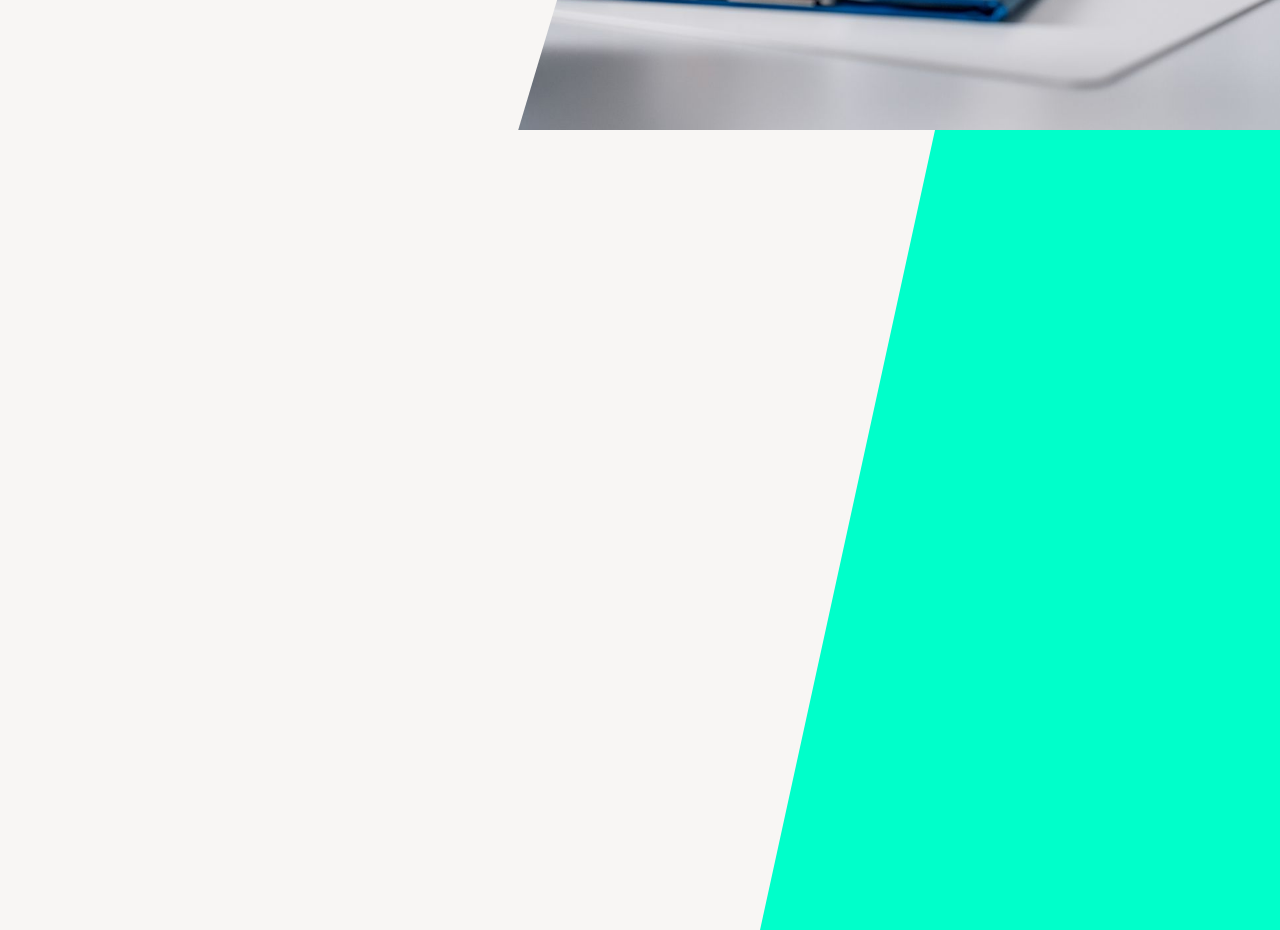
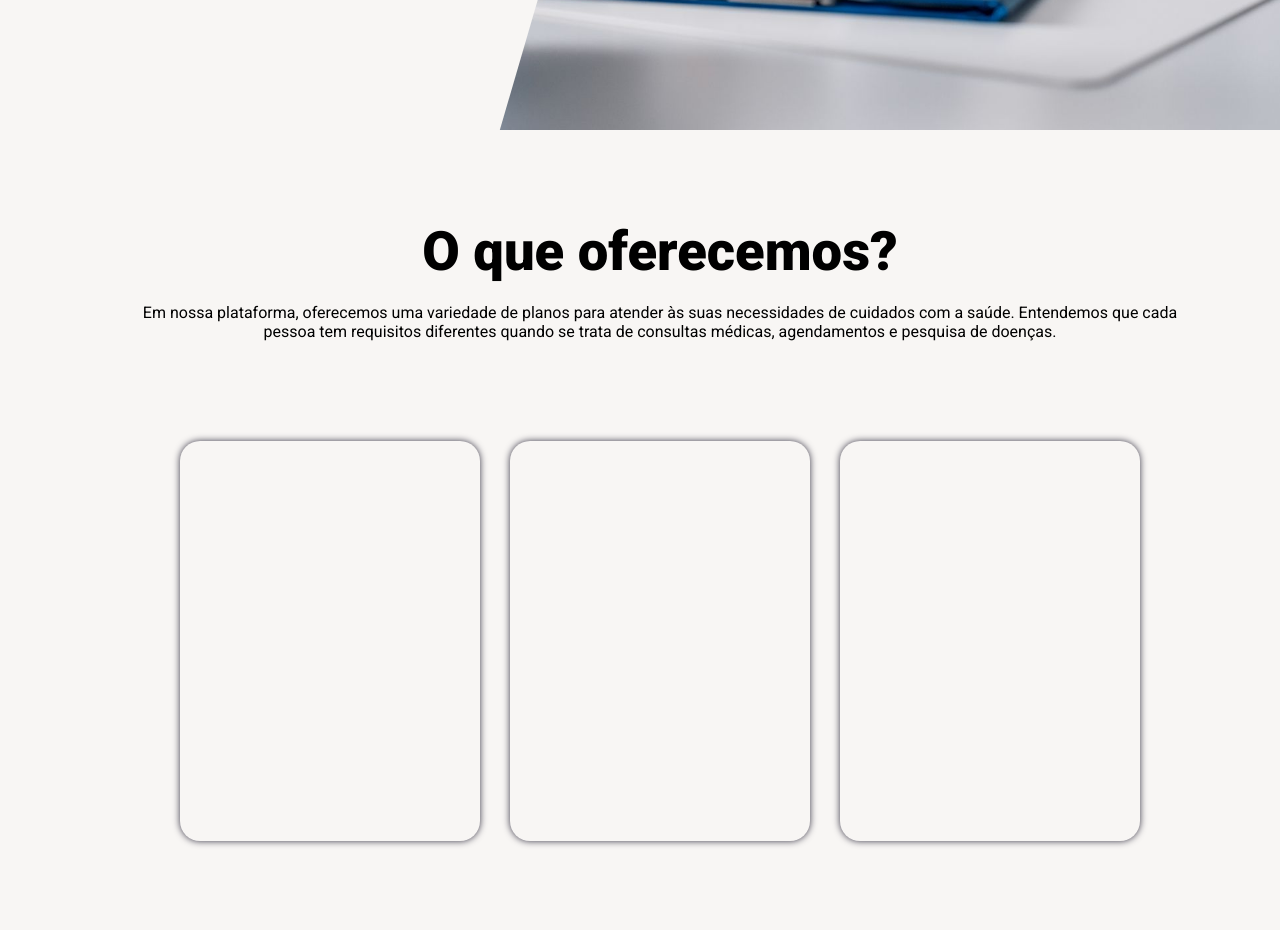
Before and after one commit to DaviProgramming/sympto-web, a React (Vite) app: page / in a window 1280 px wide. Shown: the part 1880-2810 px from the top of the page. Built offline with nearby package versions, Linux system fonts and the light colour scheme.

Commit message:
criação da section oq oferecemos

```diff
--- a/package.json
+++ b/package.json
@@ -13,6 +13,7 @@
     "@fortawesome/fontawesome-svg-core": "^6.4.0",
     "@fortawesome/free-solid-svg-icons": "^6.4.0",
     "@fortawesome/react-fontawesome": "^0.2.0",
+    "@fullpage/react-fullpage": "^0.1.40",
     "install": "^0.13.0",
     "react": "^18.2.0",
     "react-dom": "^18.2.0",
--- /dev/null
+++ b/src/components/Card.jsx
@@ -0,0 +1,25 @@
+import React from 'react'
+
+const Card = (props) => {
+  return (
+
+            <div className="card">
+
+              <div className="card-image">
+
+                <img src={props.img} alt="" />
+
+              </div>
+
+              <div className="card-text">
+
+                <span>{props.text}</span>
+
+              </div>
+
+            </div>
+
+  )
+}
+
+export default Card
--- a/src/css/main.scss
+++ b/src/css/main.scss
@@ -221,7 +221,7 @@ section.home {
                 content: "";
                 background: $white-color;
                 left: -200px;
-                width: 68.4%;
+                width: 66.65%;
                 z-index: 2;
 
 
@@ -244,6 +244,68 @@ section.home {
             }
 
         }
+
+        &.services{
+
+
+
+
+            &::before{
+
+                background: transparent;
+            }
+
+
+        }
+
+    }
+
+    .services{
+        position: relative;
+
+        width: 100vw;
+        min-height: 100vh;
+        display: flex;
+        flex-direction: column;
+        padding:  0px 20px;
+
+        justify-content: center;
+        gap: 100px;
+
+        .text{
+
+            width: 100%;
+            display: flex;
+            flex-direction: column;
+            text-align: center;
+
+            gap: 20px;
+
+            .head-text {
+                font-size: 3.4rem;
+                font-weight: 800;
+            }
+
+            .body-text{
+                padding: 0px 100px;
+            }
+
+        }
+
+        .cards{
+            display: flex;
+            flex-direction: row;
+            justify-content: center;
+            gap: 30px;
+        }
+
+        .card{
+            width: 300px;
+            height: 400px;
+            background: $white-color;
+            box-shadow: 0px 0px 7px $grey-color;
+            border-radius: 20px;
+        }
     }
 
 
--- a/src/router/Home.jsx
+++ b/src/router/Home.jsx
@@ -1,16 +1,23 @@
 import React from 'react'
 import Footer from '../components/Footer'
 import Navbar from '../components/Navbar'
+
 
 import banner1 from '../assets/doctor-1920X1080-5sazd9c32660wknp.jpeg'
 import doctor1 from '../assets/doctor1.png'
 import consulta from '../assets/medical-exam-1254900235-4d04bce5d4c84ca4a4d44c2a8ad13843.jpg';
 
+import Card from '../components/Card'
+
 const Home = (props) => {
   console.log(props)
+
   return (
     <>
+
       <Navbar />
+
+
 
       <section className='container home'>
         <div className="hero">
@@ -30,8 +37,6 @@ const Home = (props) => {
 
         </div>
 
-
-
         <div className="content make-appoinment">
 
           <div className="text">
@@ -46,7 +51,20 @@ const Home = (props) => {
         </div>
 
 
-        <div className="content services">
+        <div className="services">
+
+          <div className="text">
+            <div className="head-text">O que oferecemos?</div>
+            <div className="body-text">Em nossa plataforma, oferecemos uma variedade de planos para atender às suas necessidades de cuidados com a saúde. Entendemos que cada pessoa tem requisitos diferentes quando se trata de consultas médicas, agendamentos e pesquisa de doenças. </div>
+          </div>
+
+          <div className="cards">
+            <Card />
+            <Card />
+            <Card />
+          </div>
+
+
 
         </div>
 
```
Also changed, not shown: 1 other file (tests, documents, lock files or other folders).
